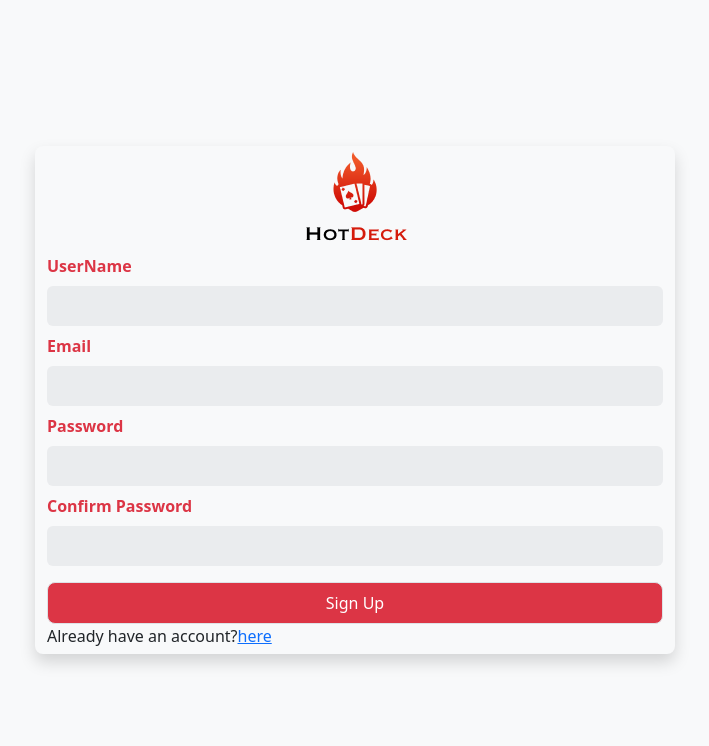
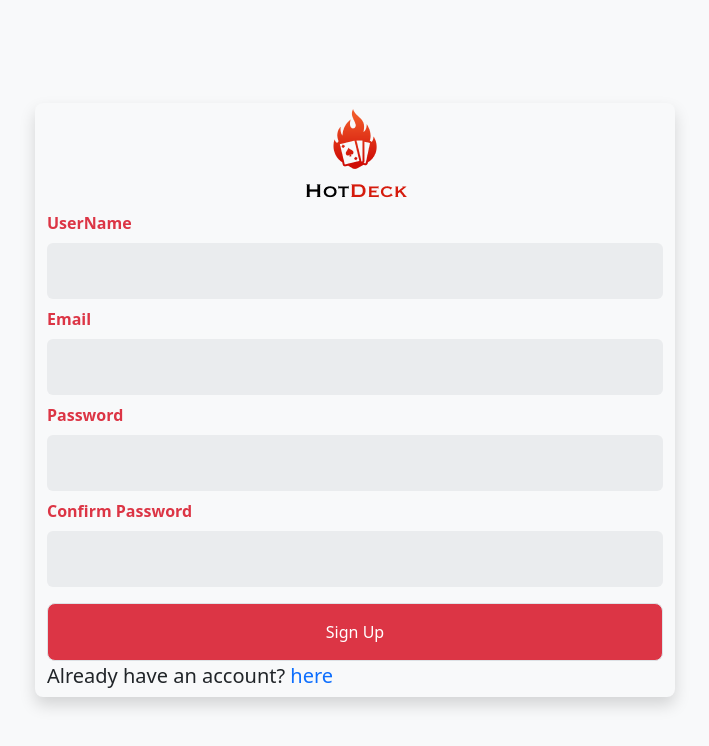
Before and after one commit to boopathi186/React-master, a React (Create React App) app: page / in a window 1280 px wide. Shown: the top 746 px of the page, without its empty margins (285-994 px from the left). Built offline with nearby package versions, Linux system fonts and the light colour scheme.

Commit message:
Fix : Alignment

```diff
--- a/src/Components/Pages/SignUp.js
+++ b/src/Components/Pages/SignUp.js
@@ -11,28 +11,28 @@ const SignUp = () => {
         <div className='text-center'><img className='text-center' src={hotdeck}  alt='logo'></img></div>
             <div className='form-groups'>
                 <label className='text-danger fw-bold mt-2 mb-2' htmlFor=''>UserName</label>
-                <input type='text' name='username' className='form-control bg-secondary bg-opacity-10
-                border border-0 p-2'/>
+                <input type='text' name='username' className='form-control   bg-secondary bg-opacity-10
+                border border-0 p-3'/>
             </div>
             <div className='form-groups'>
                 <label className='text-danger fw-bold mt-2 mb-2' htmlFor='email'>Email</label>
                 <input type='email' name='email' className='form-control bg-secondary bg-opacity-10
-                border border-0 p-2'/>
+                border border-0 p-3'/>
             </div>
             <div className='form-groups'>
                 <label className='text-danger fw-bold mt-2 mb-2' htmlFor=''>Password</label>
                 <input type='password' name='Password' className='form-control bg-secondary bg-opacity-10
-                border border-0 p-2 '/>
+                border border-0 p-3 '/>
             </div>
             <div className='form-groups'>
                 <label className='text-danger fw-bold mt-2 mb-2' htmlFor=''>Confirm Password</label>
                 <input type='password' name='cpassword' className='form-control bg-secondary bg-opacity-10
-                border border-0 p-2'/>
+                border border-0 p-3'/>
             </div>
             <div>
-                <button className='w-100 border rounded-3  border-none bg-danger text-white mt-3 p-2' type='button'><Link className='text-decoration-none text-white' to={'/home'}>Sign Up</Link></button>
+                <button className='w-100 border rounded-3  border-none bg-danger text-white mt-3 p-3' type='button'><Link className='text-decoration-none text-white' to={'/home'}>Sign Up</Link></button>
             </div>
-            <span className=''>Already have an account?<Link className='' to={'/login'}>here</Link></span>
+            <span className='fs-5'>Already have an account?<Link className='text-decoration-none' to={'/login'}> here</Link></span>
         </form>
        </div></div>
     )
--- a/src/Components/Pages/UserProfile.js
+++ b/src/Components/Pages/UserProfile.js
@@ -56,7 +56,7 @@ const Users = () => {
   // Page Loading
   if (loading)
     return <h4 className="d-flex text-danger mt-5 justify-content-center align-items-center vh-100">Loading<Spinner animation="border" variant="danger" /></h4>
-  if (error) return <p>Error Fetching data: {error.message}</p>
+  if (error) return <p> Error Fetching data: {error.message}</p>
 
   return (
     <div>
```
